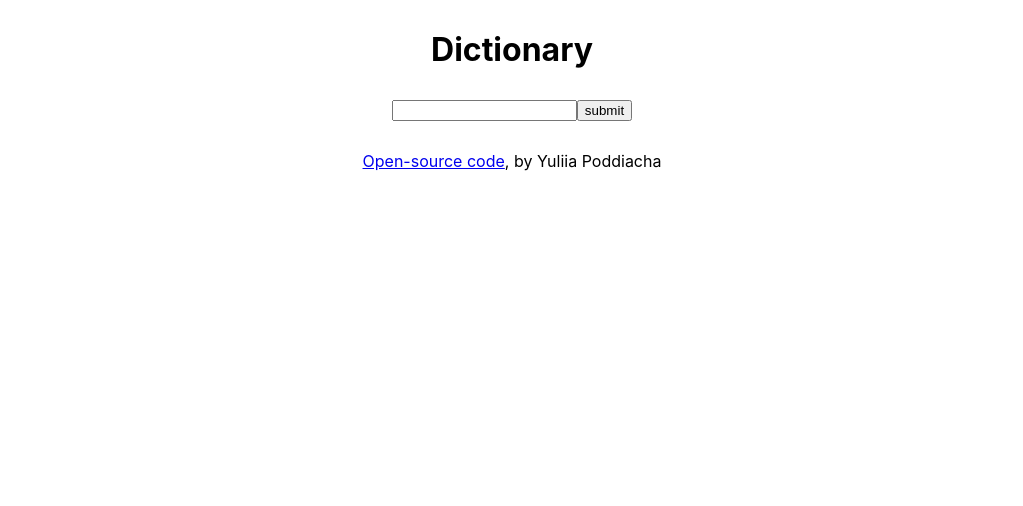
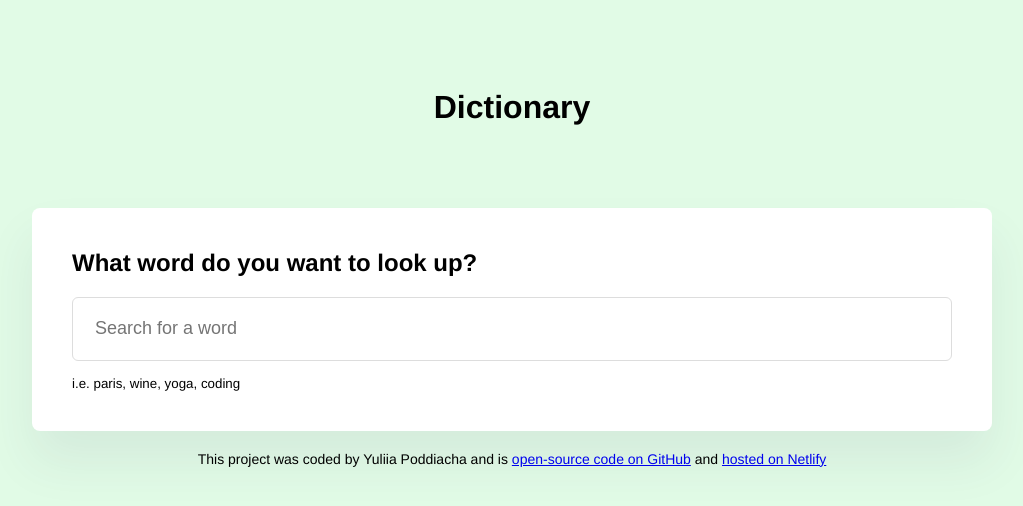
Before and after one commit to YuliaYurievna/react-dictionary-project, a React (Create React App) app: page / in a window 1280 px wide. Shown: the top 506 px of the page, without its empty margins (128-1151 px from the left). Built offline with nearby package versions, Linux system fonts and the light colour scheme.

Commit message:
Added css properties

```diff
--- a/src/App.css
+++ b/src/App.css
@@ -1,9 +1,15 @@
 .App header {
-  margin: 30px 0;
+  padding: 60px 0 50px;
+  max-width: 960px;
+  margin: 0 auto;
+}
+
+.App h1 {
   text-align: center;
 }
 
 .App footer {
   text-align: center;
-  margin: 30px 0;
+  margin-top: 20px;
+  font-size: 14px;
 }
--- a/src/App.js
+++ b/src/App.js
@@ -11,11 +11,10 @@ export default function App() {
           </h1>
         </header>
        </div>
-       <main>
         <Dictionary />
-       </main>
        <footer>
-          <a href='https://github.com/YuliaYurievna/react-dictionary-app' rel='noreferrer' target='_blank'>Open-source code</a>, by Yuliia Poddiacha
+        This project was coded by Yuliia Poddiacha and is {''}
+          <a href='https://github.com/YuliaYurievna/react-dictionary-app' rel='noreferrer' target='_blank'>open-source code on GitHub</a> and <a href='https://dapper-panda-0370f5.netlify.app' rel='noreferrer' target='_blank'>hosted on Netlify</a>
         </footer>
     </div>
   );
--- a/src/Dictionary.css
+++ b/src/Dictionary.css
@@ -1,3 +1,38 @@
 .Dictionary {
-  text-align: center;
+  max-width: 960px;
+  margin: 0 auto;
 }
+
+.Dictionary section {
+  box-shadow: 0 30px 50px rgb(65 50 100 / 8%);
+  border-radius: 8px;
+  background: #fff;
+  margin-top: 10px;
+  padding: 40px;
+}
+
+.Dictionary label {
+  font-weight: 600;
+  font-style: normal;
+  font-size: 24px;
+  margin-bottom: 20px;
+  display: block;
+  line-height: 29px;
+}
+
+.Dictionary .search-input {
+  display: block;
+  height: 64px;
+  color: #666;
+  font-size: 18px;
+  line-height: 21px;
+  padding: 22px;
+  border: 1px solid #ddd;
+  border-radius: 6px;
+  width: 100%;
+}
+
+.Dictionary .hint {
+  margin-top: 15px;
+  display: block;
+}
--- a/src/Dictionary.js
+++ b/src/Dictionary.js
@@ -24,10 +24,14 @@ export default function Dictionary() {
 
   return (
     <div className='Dictionary'>
-      <form onSubmit={search}>
-        <input type='search' onChange={handleKeywordChange} />
-        <button type='submit'>submit</button>
-      </form>
+      <section>
+        <form onSubmit={search}>
+          <label>What word do you want to look up?</label>
+          <input type='search' placeholder='Search for a word' className='form-contol search-input' onChange={handleKeywordChange} />
+        </form>
+        <small className='hint'>i.e. paris, wine, yoga, coding</small>
+      </section>
+
       <Results results={results} />
     </div>
   );
--- a/src/Results.js
+++ b/src/Results.js
@@ -4,14 +4,19 @@ import Meaning from './Meaning';
 export default function Results(props) {
   if (props.results) {
     return <div className='Results'>
+      <section>
         <h2>
           {props.results.word}
         </h2>
+      </section>
+
       {props.results.meanings.map(function(meaning, index) {
         return (
+          <section>
             <div key={index}>
               <Meaning meaning={meaning} />
             </div>
+          </section>
         );
       })}
     </div>;
--- a/src/index.css
+++ b/src/index.css
@@ -1,13 +1,4 @@
 body {
-  margin: 0;
-  font-family: -apple-system, BlinkMacSystemFont, 'Segoe UI', 'Roboto', 'Oxygen',
-    'Ubuntu', 'Cantarell', 'Fira Sans', 'Droid Sans', 'Helvetica Neue',
-    sans-serif;
-  -webkit-font-smoothing: antialiased;
-  -moz-osx-font-smoothing: grayscale;
+  background: rgba(183, 246, 195, 0.402);
+  font-family: "Cerebri-Sans", Helvetica, Arial, sans-serif;
 }
-
-code {
-  font-family: source-code-pro, Menlo, Monaco, Consolas, 'Courier New',
-    monospace;
-}
```
Lines whose indentation alone changed are shown as unchanged.
